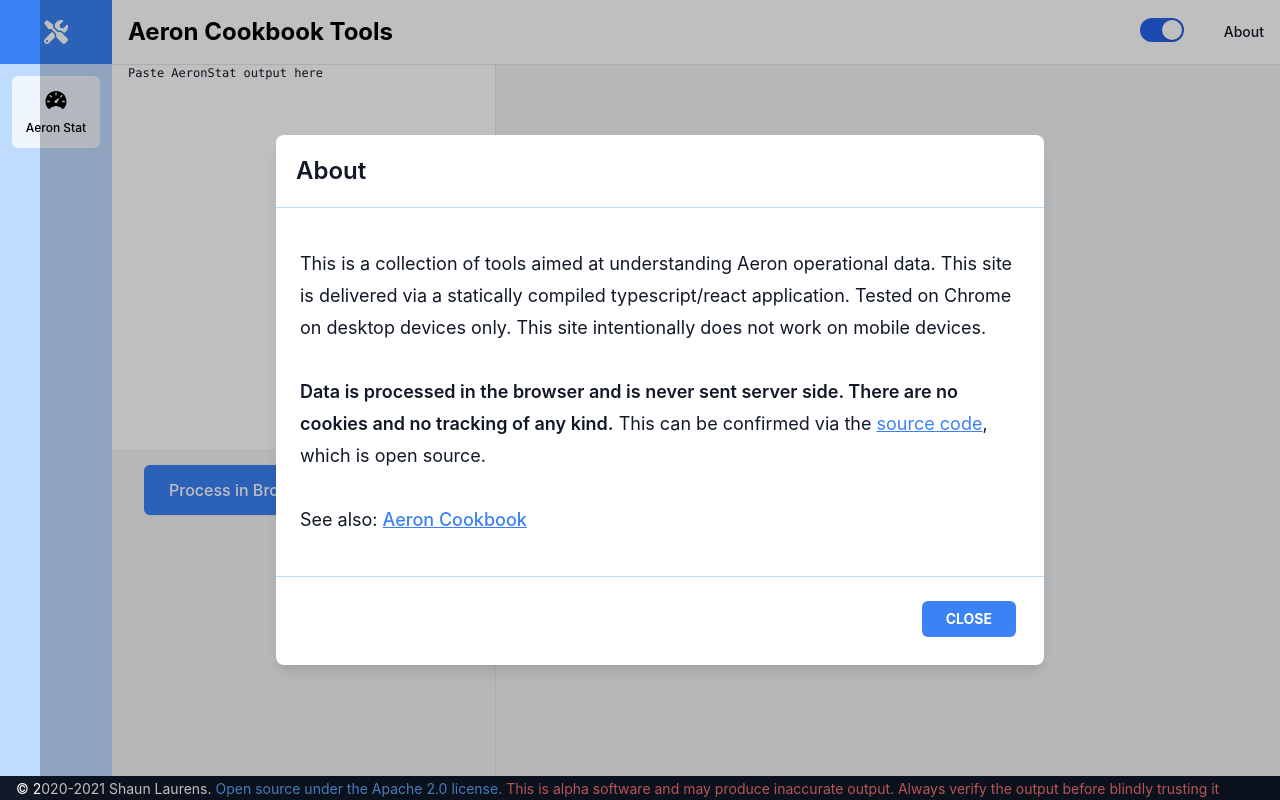
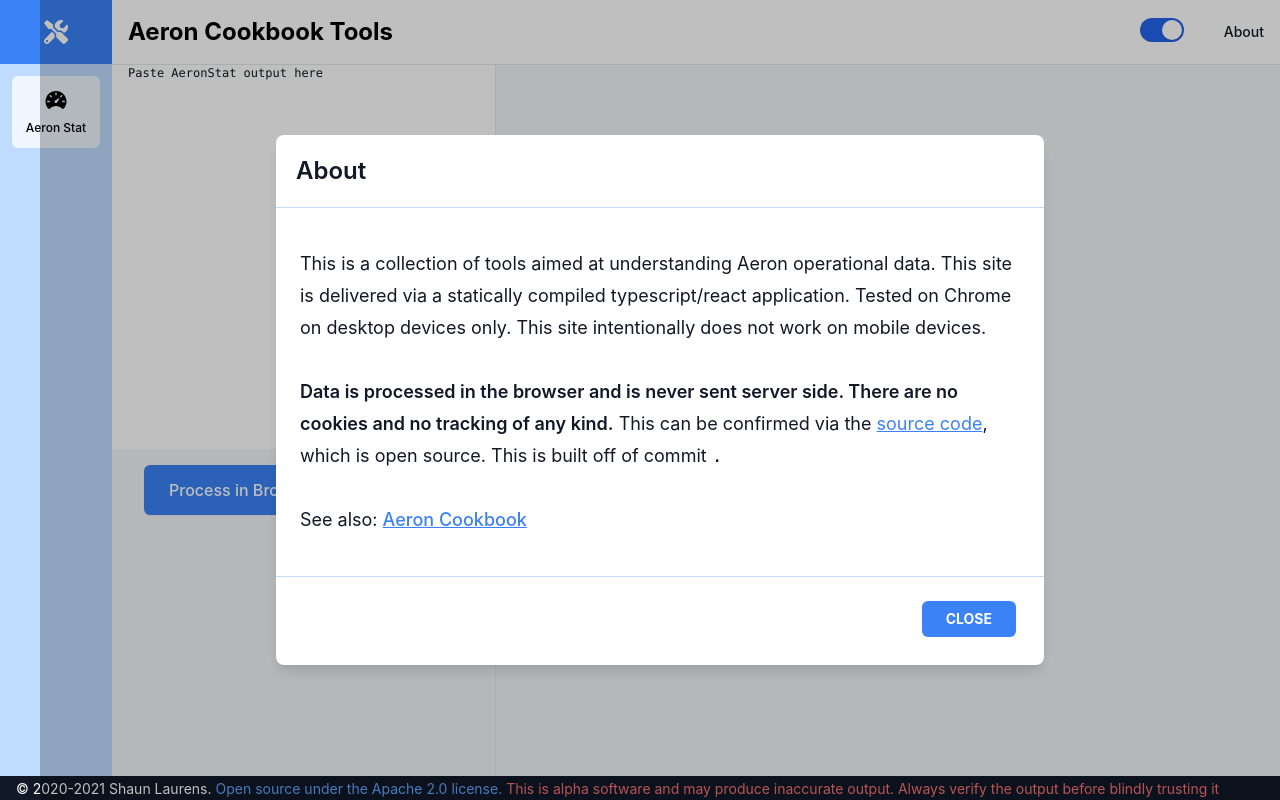
Before and after one commit to real-logic/aeron-cookbook-tools, a Next.js app: page / in a window 1280 px wide. Both pictures are taken after a click on the button "About". Built offline with nearby package versions, Linux system fonts and the light colour scheme.

Commit message:
Apply git sha

```diff
--- a/components/Layout.tsx
+++ b/components/Layout.tsx
@@ -107,7 +107,7 @@
                             This is a collection of tools aimed at understanding Aeron operational data. This site is delivered via a statically compiled typescript/react application. Tested on Chrome on desktop devices only. This site intentionally does not work on mobile devices.
                             <br/>
                             <br/>
-                            <span className="font-semibold font-italic">Data is processed in the browser and is never sent server side. There are no cookies and no tracking of any kind.</span><span> This can be confirmed via the <a className="underline text-blue-500" target="_blank" rel="noreferrer" href="https://github.com/eleventy7/acb-tools">source code</a>, which is open source.<br/><br/> See also: <a href="https://www.aeroncookbook.com"  target="_blank" rel="noreferrer" className="underline text-blue-500 font-medium">Aeron Cookbook</a></span>
+                            <span className="font-semibold font-italic">Data is processed in the browser and is never sent server side. There are no cookies and no tracking of any kind.</span><span> This can be confirmed via the <a className="underline text-blue-500" target="_blank" rel="noreferrer" href="https://github.com/eleventy7/acb-tools">source code</a>, which is open source. This is built off of commit <span className="font-code">{process.env.NEXT_PUBLIC_VERCEL_GIT_COMMIT_SHA}.</span><br/><br/> See also: <a href="https://www.aeroncookbook.com"  target="_blank" rel="noreferrer" className="underline text-blue-500 font-medium">Aeron Cookbook</a></span>
                           </p>
                           </div>
                           <div className="flex items-center justify-end p-6 border-t border-solid border-blue-200 rounded-b">
```
